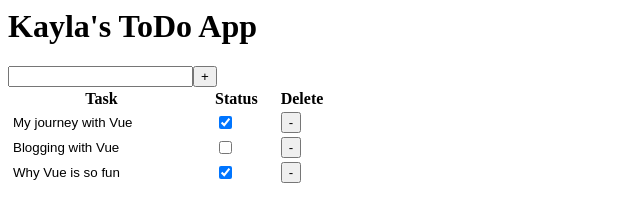
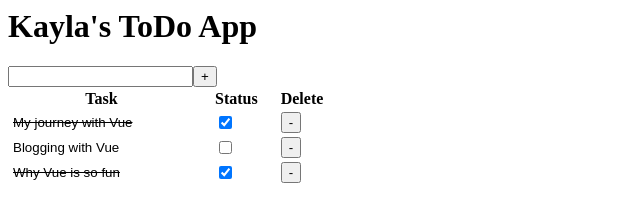
Before and after one commit to Kayla-amr/toDoApp, a plain HTML site: page index.html in a window 1280 px wide. Shown: the full height of the page, 0-640 px from the left. Drawn offline with nearby package versions, Linux system fonts and the light colour scheme.

Commit message:
fixing error of text decoration

```diff
--- a/index.html
+++ b/index.html
@@ -14,8 +14,8 @@
         </thead>
         <tbody>
             <tr v-for="task in tasks" :key="task.id">
-                <td :class="{ completed: task.status, incomplete: !task.status }">
-                    <input class="taskName" type="text" v-model="task.name">
+                <td>
+                    <input :class="{ completed: task.status, incomplete: !task.status }" class="taskName" type="text" v-model="task.name">
                 </td>
                 <td><input type="checkbox" v-model="task.status"></td>
                 <td><button @click="deleteTask(task.id)">-</button></td>
```
